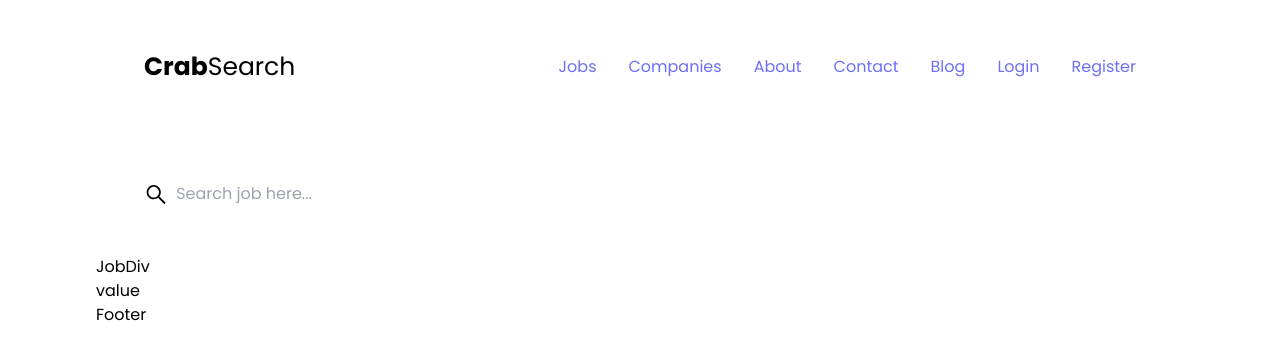
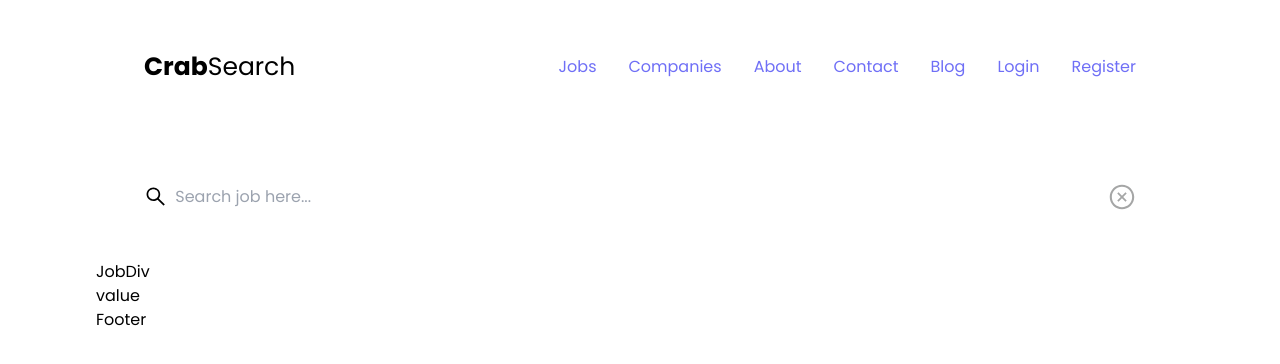
Before and after one commit to alexander784/Mboka, a React (Create React App) app: page / in a window 1280 px wide. Shown: the top 364 px of the page. Built offline with nearby package versions, Linux system fonts and the light colour scheme.

Commit message:
Add Aioutline close circle

```diff
--- a/src/components/searchdiv/Search.js
+++ b/src/components/searchdiv/Search.js
@@ -1,5 +1,5 @@
 import React from 'react';
-import { AiOutlineSearch } from "react-icons/ai";
+import { AiOutlineSearch,AiOutlineCloseCircle } from "react-icons/ai";
 
 const Search = () => {
   return (
@@ -11,6 +11,10 @@ const Search = () => {
         <input type='text' className='bg-transparent text-blue-500
         focus:outline-none w-[100%]' placeholder='Search job here...'/>
 
+<AiOutlineCloseCircle className='text-[30px] text-[#a5a6a6]
+hover:text-textColor icon' />
+
+
         </div>
 
       </form>
```
